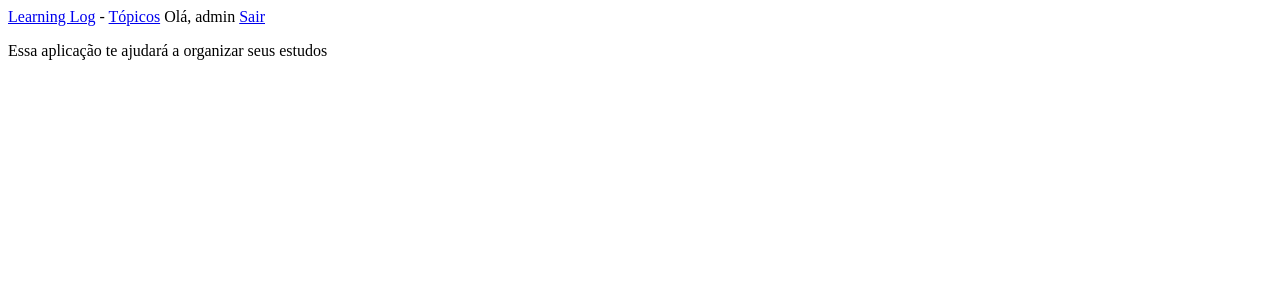
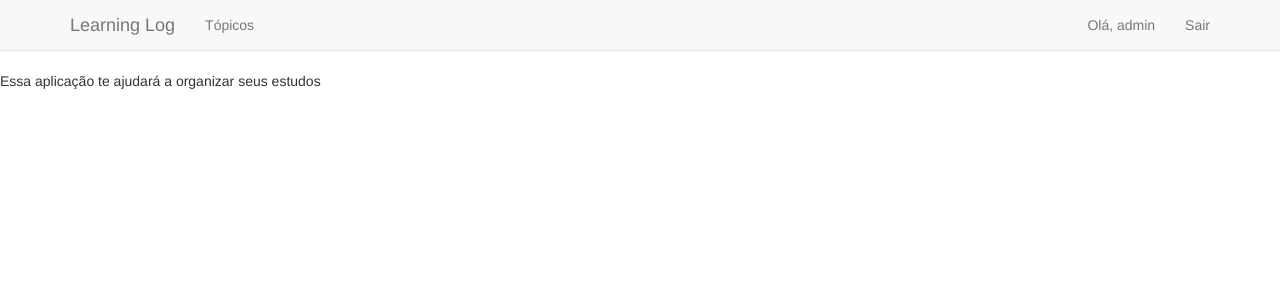
Before and after one commit to matheusalbuquer/project-django, a Django app: page / in a window 1280 px wide. Shown: the top 300 px of the page. Run offline with Django 5.2, Linux system fonts and the light colour scheme; a user stored in the database is signed in; some libraries are stand-ins or nearby versions.

Commit message:
adding styles

```diff
--- a/learning_logs/templates/learning_logs/base.html
+++ b/learning_logs/templates/learning_logs/base.html
@@ -1,13 +1,55 @@
-<p>
-    <a href="{% url 'index' %}">Learning Log</a> -
-    <a href="{% url 'topics' %}">Tópicos</a>
-    {% if user.is_authenticated %}
-        Olá, {{ user.username }}
-        <a href="{% url 'logout' %}">Sair</a>
-    {% else %}
-        <a href="{% url 'register' %}">Registrar</a>
-        <a href="{% url 'login' %}">Entrar</a>
-    {% endif %}
-</p>
+{% load bootstrap3 %}
+
+<!DOCTYPE html>
+<html lang="pt-br">
+    <head>
+        <meta charset="utf-8">
+        <meta http-equiv="X-UA-Compatible" content="IE=edge">
+        <meta name="viewport" content="widht=device-width, initial-scale=1.0">
+        <meta name="description" content="Aplicação para anotações">
+        <meta name="keywords" content="anotações, anotação">
+        <meta name="author" content="Matheus Albuquerque">
+
+        <title>Learning Log</title>
+
+        {% bootstrap_css %}
+        {% bootstrap_javascript %}
+    </head>
+
+    <body>
+        <nav class="navbar navbar-default navbar-static-top">
+            <div class="container">
+                <div class="navbar-header">
+                    <button
+                        type="button"
+                        class="navbar-toggle collapsed"
+                        data-toggle="collapse"
+                        data-target="#navbar"
+                        aria-expanded="false"
+                        >
+                    </button>
+                    <a class="navbar-brand" href="{% url 'index' %}">Learning Log</a>
+                </div>
+
+                <div id="navbar" class="collapse navbar-collapse" >
+                    <ul class="nav navbar-nav">
+                        <li><a href="{% url 'topics' %}">Tópicos</a></li>
+                    </ul>
+
+                    <ul class="nav navbar-nav navbar-right">
+                    {% if user.is_authenticated %}
+                        <li><a>Olá, {{ user.username }}</a></li>
+                        <li><a href="{% url 'logout' %}">Sair</a></li>
+                    {% else %}
+                        <li><a href="{% url 'register' %}">Registrar</a></li>
+                        <li><a href="{% url 'login' %}">Entrar</a></li>
+                    {% endif %}
+                    </ul>
+                </div>
+            </div>
+        </nav>
+    </body>
+
+</html>
 
 {% block content %} {% endblock content %}
```
Also changed, not shown: learning_log/settings.py (+8 -0 lines), db.sqlite3, 3 other files.
